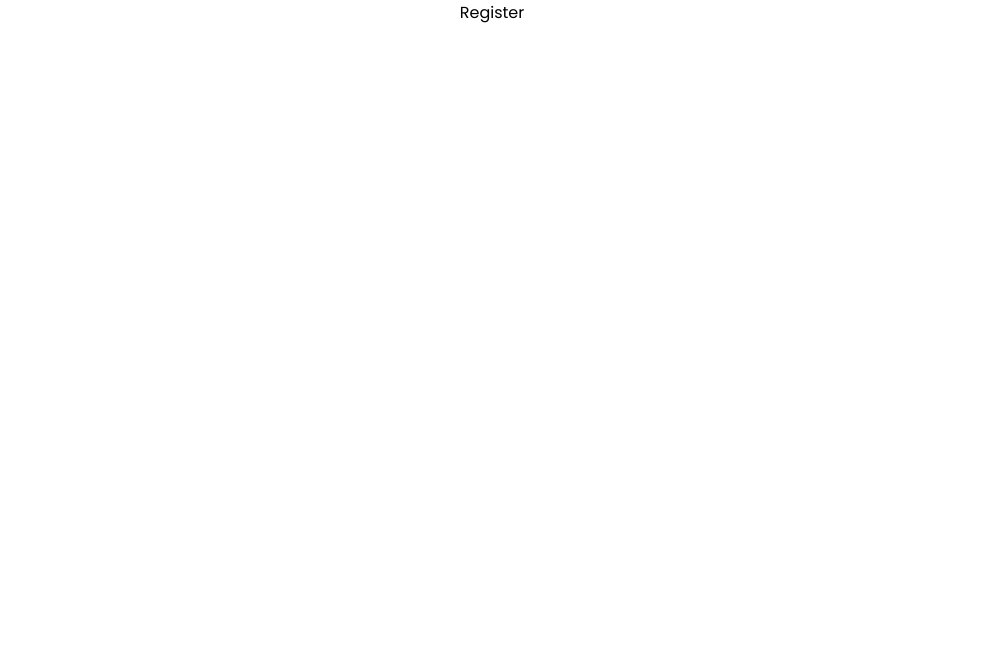
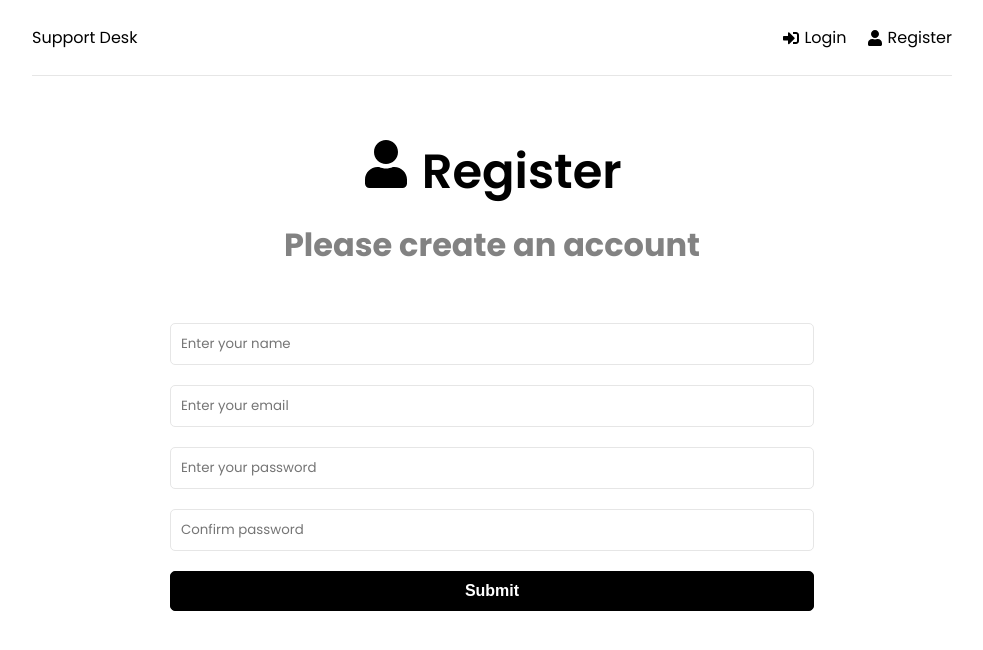
Before and after one commit to nsuroghon/support-desk, a React (Create React App) app in the folder frontend/: page /register in a window 1280 px wide. Shown: the top 650 px of the page, without its empty margins (148-1131 px from the left). Built offline with nearby package versions, Linux system fonts and the light colour scheme.

Commit message:
login UI, register UI, toastify

```diff
--- a/frontend/src/App.js
+++ b/frontend/src/App.js
@@ -1,5 +1,8 @@
 import {BrowserRouter as Router, Routes, Route} from 'react-router-dom';
-
+import { ToastContainer } from 'react-toastify';
+import 'react-toastify/dist/ReactToastify.css'
+// components
+import Header from './components/Header';
 // Pages
 import Home from './pages/Home';
 import Login from './pages/Login';
@@ -10,6 +13,7 @@
   <>
     <Router>
       <div className="container">
+        <Header />
         <Routes>
           <Route path='/' element={<Home />}/>
           <Route path='/login' element={<Login />}/>
@@ -17,6 +21,7 @@
         </Routes>
       </div>
     </Router>
+    <ToastContainer />
 
   </>
   )
--- /dev/null
+++ b/frontend/src/components/Header.jsx
@@ -0,0 +1,26 @@
+import {FaSignInAlt, FaSignOutAlt, FaUser} from 'react-icons/fa'
+import {Link} from 'react-router-dom'
+
+function Header() {
+  return (
+    <header className='header'>
+        <div className="logo">
+            <Link to='/'>Support Desk</Link>
+        </div>
+        <ul>
+            <li>
+                <Link to='/login'>
+                    <FaSignInAlt /> Login
+                </Link>
+            </li>
+            <li>
+                <Link to='/register'>
+                    <FaUser /> Register
+                </Link>
+            </li>
+        </ul>
+    </header>
+  )
+}
+
+export default Header
--- a/frontend/src/pages/Home.jsx
+++ b/frontend/src/pages/Home.jsx
@@ -1,6 +1,8 @@
 function Home() {
   return (
-    <div>Home</div>
+    <div>
+      <h1>Home</h1>
+    </div>
   )
 }
 
--- a/frontend/src/pages/Login.jsx
+++ b/frontend/src/pages/Login.jsx
@@ -1,7 +1,67 @@
+import {useState} from 'react';
+import {toast} from 'react-toastify'
+import {FaSignInAlt} from 'react-icons/fa'
+
 function Login() {
+  const [formData, setFormData] = useState({
+    email: '',
+    password: '',
+  })
+
+  const {email, password} = formData
+
+  const onChange = (e) => {
+    setFormData((prevState) => ({
+      ...prevState,
+      [e.target.name]: e.target.value,
+    }))
+  }
+
+  const onSubmit = (e) => {
+    e.preventDefault()
+
+  }
+
+
   return (
-    <div>Login</div>
+    <>
+      <section className="heading">
+        <h1>
+          <FaSignInAlt /> Login
+        </h1>
+        <p>Please log in to get support</p>
+      </section>
+
+      <div className="section form">
+        <form onSubmit={onSubmit}>
+          <div className="form-group">
+            <input type="email" className="form-control"
+              id='email'
+              name='email'
+              value={email}
+              onChange={onChange}
+              placeholder='Enter your email'
+              required
+            />
+          </div>
+          <div className="form-group">
+            <input type="password" className="form-control"
+              id='password'
+              name='password'
+              value={password}
+              onChange={onChange}
+              placeholder='Enter your password'
+              required
+            />
+          </div>
+          <div className="form-group">
+            <button className="btn btn-block">
+              Submit
+            </button>
+          </div>
+        </form>
+      </div>
+    </>
   )
 }
-
 export default Login
--- a/frontend/src/pages/Register.jsx
+++ b/frontend/src/pages/Register.jsx
@@ -1,7 +1,95 @@
+import {useState} from 'react';
+import {toast} from 'react-toastify'
+import {FaUser} from 'react-icons/fa'
+
 function Register() {
+  const [formData, setFormData] = useState({
+    name: '',
+    email: '',
+    password: '',
+    password2: ''
+  })
+
+  const {name, email, password, password2} = formData
+
+  const onChange = (e) => {
+    setFormData((prevState) => ({
+      ...prevState,
+      [e.target.name]: e.target.value,
+    }))
+  }
+
+  const onSubmit = (e) => {
+    e.preventDefault()
+
+    if(password !== password2){
+      toast.error('Passwords do not match')
+    }
+  }
+
+
   return (
-    <div>Register</div>
+    <>
+      <section className="heading">
+        <h1>
+          <FaUser /> Register
+        </h1>
+        <p>Please create an account</p>
+      </section>
+
+      <div className="section form">
+        <form onSubmit={onSubmit}>
+          <div className="form-group">
+            <input type="text" className="form-control"
+              id='name'
+              name='name'
+              value={name}
+              onChange={onChange}
+              placeholder='Enter your name'
+              required
+            />
+          </div>
+          <div className="form-group">
+            <input type="email" className="form-control"
+              id='email'
+              name='email'
+              value={email}
+              onChange={onChange}
+              placeholder='Enter your email'
+              required
+            />
+          </div>
+          <div className="form-group">
+            <input type="password" className="form-control"
+              id='password'
+              name='password'
+              value={password}
+              onChange={onChange}
+              placeholder='Enter your password'
+              required
+            />
+          </div>
+          <div className="form-group">
+            <input
+              type="password"
+              className="form-control"
+              id='password2'
+              name='password2'
+              value={password2}
+              onChange={onChange}
+              placeholder='Confirm password'
+              required
+            />
+          </div>
+
+          <div className="form-group">
+            <button className="btn btn-block">
+              Submit
+            </button>
+          </div>
+        </form>
+      </div>
+    </>
   )
 }
-
 export default Register
```
